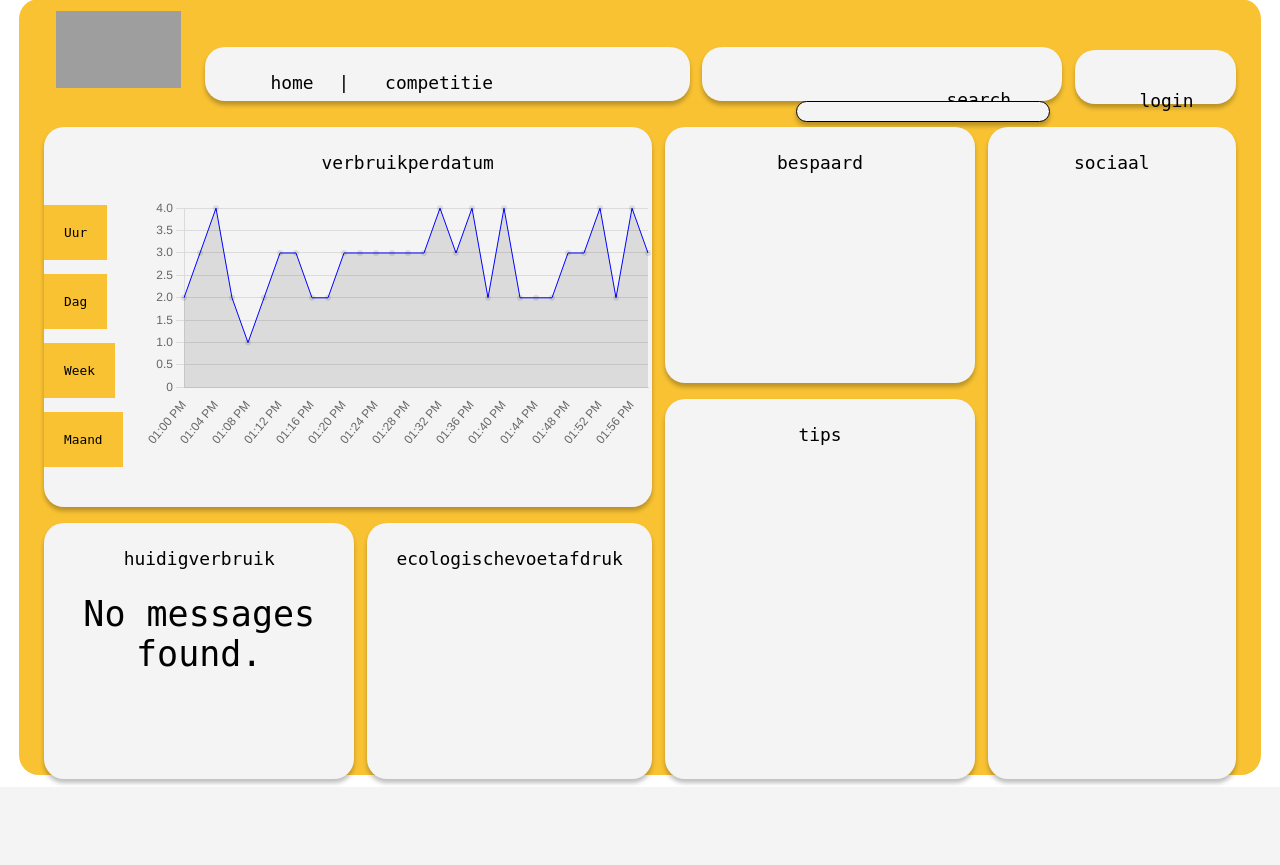
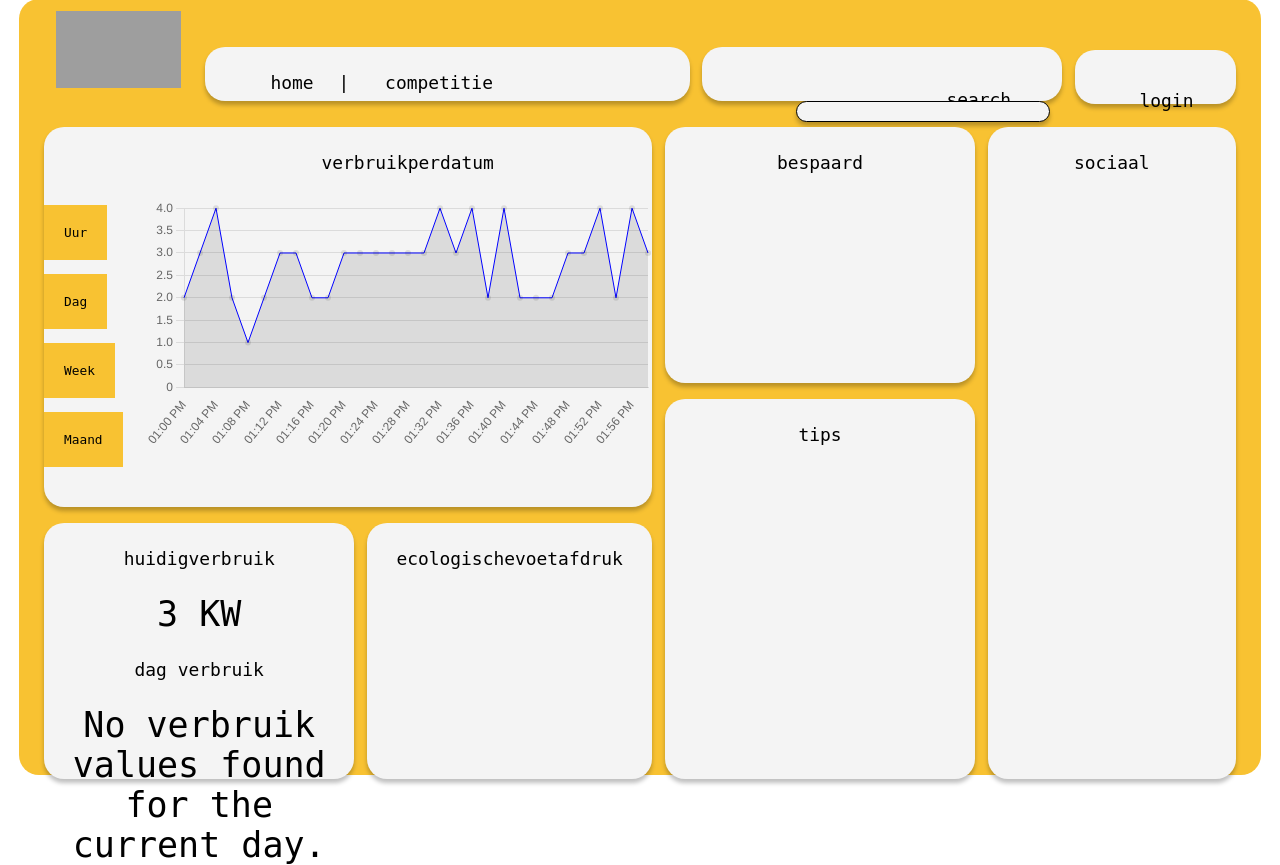
Before and after one commit to thatdudeyoudontknow/IOT-Project-Powerchainger, a Flask app: page / in a window 1280 px wide. Shown: the part 13-878 px from the top of the page. Before the commit the page ends 797 px from the top, so only its background shows below. Run offline with Flask 3, Linux system fonts and the light colour scheme; data comes from the database, SQL or seed files in the repository; both versions use the stored data as it was after the commit; data that the repository does not hold is empty; some libraries are stand-ins or nearby versions; grey boxes are pictures that could not be loaded.

Commit message:
Views werkt weer zonder errors

```diff
--- a/IOT/app/static/script.js
+++ b/IOT/app/static/script.js
@@ -1,4 +1,4 @@
-document.addEventListener('DOMContentLoaded', function() {
+document.addEventListener('DOMContentLoaded', function () {
   let currentChart = null; // Variable to keep track of the current chart
 
   function fetchVerbruik() {
@@ -35,16 +35,6 @@ document.addEventListener('DOMContentLoaded', function() {
       });
   }
 
-  function fetchCurrentValues() {
-    fetchVerbruik();
-    fetchHuidigeWoning();
-  }
-
-
-  // Fetch the current values when the page is loaded
-
-
-
   function fetchTotalValue() {
     axios.get('/verbruik_per_dag')
       .then(response => {
@@ -52,10 +42,11 @@ document.addEventListener('DOMContentLoaded', function() {
 
         if (response.data.error) {
           valueElement.textContent = response.data.error;
+        } else if (response.data.value !== undefined) {
+          const total = response.data.value;
+          valueElement.textContent = `${total} KW`;
         } else {
-          const values = response.data.values;
-          const total = values.reduce((acc, entry) => acc + entry.value, 0); // Access the 'value' property of each entry
-          valueElement.textContent = `${total} KW`;
+          valueElement.textContent = 'No data available';
         }
       })
       .catch(error => {
@@ -63,20 +54,23 @@ document.addEventListener('DOMContentLoaded', function() {
       });
   }
 
-  function fetchCurrentValues() {
-    fetchVerbruik();
+
+  if (document.getElementById('huidige_woning')) {
     fetchHuidigeWoning();
+  }
+
+  if (document.getElementById('verbruik_per_dag')) {
     fetchTotalValue();
   }
 
-  fetchCurrentValues();
+  if (document.getElementById('huidig_verbruik')) {
+    fetchVerbruik();
+  }
 
 
-
-  fetch("/data")
+  fetch('/data')
     .then(response => response.json())
     .then(data => {
-
       // maakt of update de grafiek
       function createOrUpdateChart(labels, values) {
         const ctx = document.getElementById('Grafieken').getContext('2d');
@@ -87,41 +81,41 @@ document.addEventListener('DOMContentLoaded', function() {
           currentChart.data.labels = labels;
           currentChart.data.datasets[0].data = values;
           currentChart.update();
-
         } else {
           // maak een nieuwe grafiek
           currentChart = new Chart(ctx, {
             type: 'line',
             data: {
               labels: labels,
-              datasets: [{
-                label: 'Messages',
+              datasets: [
+                {
+                  label: 'verbruiks',
                   data: values,
                   fill: true,
                   borderColor: 'blue',
                   borderWidth: 1,
                   pointBorderWidth: 0,
-
-              }]
+                },
+              ],
             },
             // OPTIES AANPASSEN OM DE GRAFIEK AAN TE PASSEN
             options: {
               scales: {
                 x: {
                   grid: {
-                      display: false // Hide the x-axis grid lines
-                    }
+                    display: false, // Hide the x-axis grid lines
+                  },
                 },
                 y: {
-                    beginAtZero: true // Start the y-axis from zero
-                  }
+                  beginAtZero: true, // Start the y-axis from zero
+                },
               },
               plugins: {
                 legend: {
-                    display: false // Hide the legend
-                  }
-              }
-            }
+                  display: false, // Hide the legend
+                },
+              },
+            },
           });
         }
       }
@@ -132,22 +126,56 @@ document.addEventListener('DOMContentLoaded', function() {
       const btnWeek = document.getElementById('btnWeek');
       const btnMonth = document.getElementById('btnMonth');
 
-      btnHour.addEventListener('click', function() {
-
-        // pak de data en zorg dat alleen het UUR van de huidige dag word gepakt
+      function filterDataByHour(data) {
         const currentDate = new Date().toLocaleDateString();
         const currentHour = new Date().getHours();
 
-        const filteredData = data.filter(item => {
-          const itemDate = new Date(item.timestamp).toLocaleDateString();
-          const itemHour = new Date(item.timestamp).getHours();
+        return data.filter(item => {
+          const itemDate = new Date(item.datetime).toLocaleDateString();
+          const itemHour = new Date(item.datetime).getHours();
           return itemDate === currentDate && itemHour === currentHour;
         });
+      }
 
-        const labels = filteredData.map(item => new Date(item.timestamp).toLocaleTimeString([], { hour: '2-digit', minute: '2-digit' }));
-        const values = filteredData.map(item => item.message);
+      function filterDataByDay(data) {
+        const currentDate = new Date().toLocaleDateString();
+
+        return data.filter(item => {
+          const itemDate = new Date(item.datetime).toLocaleDateString();
+          return itemDate === currentDate;
+        });
+      }
+
+      function filterDataByWeek(data) {
+        const currentWeek = moment().week();
+
+        return data.filter(item => {
+          const itemWeek = moment(item.datetime).week();
+          return itemWeek === currentWeek;
+        });
+      }
+
+      function filterDataByMonth(data) {
+        const currentMonth = new Date().getMonth();
+
+        return data.filter(item => {
+          const itemMonth = new Date(item.datetime).getMonth();
+          return itemMonth === currentMonth;
+        });
+      }
+
+      function updateChartWithFilteredData(filteredData) {
+        const labels = filteredData.map(item =>
+          new Date(item.datetime).toLocaleTimeString([], { hour: '2-digit', minute: '2-digit' })
+        );
+        const values = filteredData.map(item => item.verbruik);
 
         createOrUpdateChart(labels, values);
+      }
+
+      btnHour.addEventListener('click', function () {
+        const filteredData = filterDataByHour(data);
+        updateChartWithFilteredData(filteredData);
 
         // zorg dat deze knop een geselecteerd vinkje krijgt en de abdere knoppen niet
         btnHour.classList.add('selected');
@@ -156,43 +184,20 @@ document.addEventListener('DOMContentLoaded', function() {
         btnMonth.classList.remove('selected');
       });
 
-      btnDay.addEventListener('click', function() {
-        // pak de data en zorg dat alleen de DAG word gepakt
-        const currentDate = new Date().getDate();
-
-        const filteredDataDay = data.filter(item => {
-          const itemDate = new Date(item.timestamp).getDate();
-          return itemDate === currentDate;
-        });
-
-        const labels = filteredDataDay.map(item => new Date(item.timestamp).toLocaleTimeString([], { hour: '2-digit', minute: '2-digit' }));
-        const values = filteredDataDay.map(item => item.message);
-
-        createOrUpdateChart(labels, values);
+      btnDay.addEventListener('click', function () {
+        const filteredData = filterDataByDay(data);
+        updateChartWithFilteredData(filteredData);
 
         // zorg dat deze knop een geselecteerd vinkje krijgt en de abdere knoppen niet
         btnHour.classList.remove('selected');
         btnDay.classList.add('selected');
         btnWeek.classList.remove('selected');
         btnMonth.classList.remove('selected');
-
-        // Update the other buttons (btn3, btn4, btn5) as needed
       });
 
-      btnWeek.addEventListener('click', function() {
-        // pak de data en zorg dat alleen de WEEK word gepakt
-        const currentWeek = moment().week();
-
-        const filteredDataWeek = data.filter(item => {
-          const itemWeek = moment(item.timestamp).week();
-          return itemWeek === currentWeek;
-        });
-
-        const labels = filteredDataWeek.map(item => moment(item.timestamp).format('ll'));
-        const values = filteredDataWeek.map(item => item.message);
-
-        createOrUpdateChart(labels, values);
-
+      btnWeek.addEventListener('click', function () {
+        const filteredData = filterDataByWeek(data);
+        updateChartWithFilteredData(filteredData);
 
         // zorg dat deze knop een geselecteerd vinkje krijgt en de abdere knoppen niet
         btnHour.classList.remove('selected');
@@ -201,19 +206,9 @@ document.addEventListener('DOMContentLoaded', function() {
         btnMonth.classList.remove('selected');
       });
 
-      btnMonth.addEventListener('click', function() {
-        // pak de data en zorg dat alleen de MAAND word gepakt
-        const currentMonth = new Date().getMonth();
-
-        const filteredDataMonth = data.filter(item => {
-          const itemMonth = new Date(item.timestamp).getMonth();
-          return itemMonth === currentMonth;
-        });
-
-        const labels = filteredDataMonth.map(item => moment(item.timestamp).format('ll'));
-        const values = filteredDataMonth.map(item => item.message);
-
-        createOrUpdateChart(labels, values);
+      btnMonth.addEventListener('click', function () {
+        const filteredData = filterDataByMonth(data);
+        updateChartWithFilteredData(filteredData);
 
         // zorg dat deze knop een geselecteerd vinkje krijgt en de abdere knoppen niet
         btnHour.classList.remove('selected');
@@ -221,6 +216,7 @@ document.addEventListener('DOMContentLoaded', function() {
         btnWeek.classList.remove('selected');
         btnMonth.classList.add('selected');
       });
+
       btnHour.click();
     })
     .catch(error => {
--- a/IOT/app/templates/public/home.html
+++ b/IOT/app/templates/public/home.html
@@ -32,6 +32,8 @@
     <div class="huidigverbruik">
         <p class="home">huidigverbruik</p>
         <p id="huidig_verbruik">Loading...</p>
+        <p class="home">dag verbruik</p>
+        <p id="verbruik_per_dag">Loading...</p>
     </div>
 
 
--- a/IOT/app/views.py
+++ b/IOT/app/views.py
@@ -31,30 +31,30 @@ def login2():
     return render_template("public/login2.html")
 
 @app.route("/huidige_woning")
-def get_huidige_woning():
-    userID = 2
+def get_current_huisnaam():
+    userID = 1  # Replace with the actual current user ID
+
     # Connect to the SQLite database
     database_path = os.path.join(os.path.dirname(__file__), 'data.sqlite')
-
-    # Connect to the SQLite database
     conn = sqlite3.connect(database_path)
     cursor = conn.cursor()
 
-    # Execute a query to retrieve data from the database
+    # Execute a query to retrieve the current huisnaam from the current user
     query = "SELECT huisnaam FROM huis WHERE huisID IN (SELECT huisID FROM HKU WHERE userID = ?)"
-    cursor.execute(query, (userID,))  # Pass the userID as a parameter
+    cursor.execute(query, (userID,))
 
-    # Fetch all the results
-    results = cursor.fetchall()
+    # Fetch the result
+    result = cursor.fetchone()
 
     # Close the cursor and database connection
     cursor.close()
     conn.close()
 
-    # Process the results as needed
-    # ...
-
-    return "Data retrieved successfully"
+    if result is not None:
+        huisnaam = result[0]
+        return jsonify({'value': huisnaam})  # Return JSON response
+    else:
+        return jsonify({'error': 'No current huisnaam found for the user'})  # Return JSON response
 
 
 
@@ -85,7 +85,7 @@ def get_data():
     for row in rows:
         timestamp = row[0]
         message = row[1]
-        results.append({'timestamp': timestamp, 'message': message})
+        results.append({'datetime': timestamp, 'verbruik': message})
 
     return jsonify(results)
 
@@ -93,6 +93,7 @@ def get_data():
 # data word uit de database gehaald om de laatste waardes op te halen voor het huidig verbruik
 @app.route('/huidig_verbruik')
 def get_current():
+    userID = 1
     # Get the absolute path of the database file in the current directory
     database_path = os.path.join(os.path.dirname(__file__), 'data.sqlite')
 
@@ -101,8 +102,8 @@ def get_current():
     cursor = conn.cursor()
 
     # Execute a query to retrieve the latest numerical value from the database
-    query = "SELECT message FROM mqtt_messages ORDER BY timestamp DESC LIMIT 1"
-    cursor.execute(query)
+    query = "SELECT verbruik FROM verbruik WHERE huisID IN (SELECT huisID FROM HKU WHERE userID = ?) ORDER BY datetime DESC LIMIT 1"
+    cursor.execute(query, (userID,))  # Pass the userID as a parameter
 
     # Fetch the latest message
     row = cursor.fetchone()
@@ -119,6 +120,34 @@ def get_current():
 
     return jsonify({'value': numerical_value})
 
+@app.route('/verbruik_per_dag')
+def get_total():
+    userID = 1
+    # Get the absolute path of the database file in the current directory
+    database_path = os.path.join(os.path.dirname(__file__), 'data.sqlite')
+
+    # Connect to the SQLite database
+    conn = sqlite3.connect(database_path)
+    cursor = conn.cursor()
+
+    # Execute a query to retrieve the sum of verbruik values for the same day
+    query = "SELECT SUM(verbruik) FROM verbruik WHERE huisID IN (SELECT huisID FROM HKU WHERE userID = ?) AND DATE(datetime) = DATE('now', 'localtime')"
+    cursor.execute(query, (userID,))  # Pass the userID as a parameter
+
+    # Fetch the sum of verbruik values
+    row = cursor.fetchone()
+
+    # Close the database connection
+    conn.close()
+
+    if row[0] is None:
+        # No verbruik values found for the current day
+        return jsonify({'error': 'No verbruik values found for the current day.'})
+
+    # Extract the sum of verbruik values
+    total_verbruik = float(row[0])
+
+    return jsonify({'value': total_verbruik})  # Wrap the total_verbruik value in a dictionary
 
 if __name__ == '__main__':
     app.run()
```
Also changed, not shown: IOT/app/data.sqlite. Lines whose indentation alone changed are shown as unchanged.
